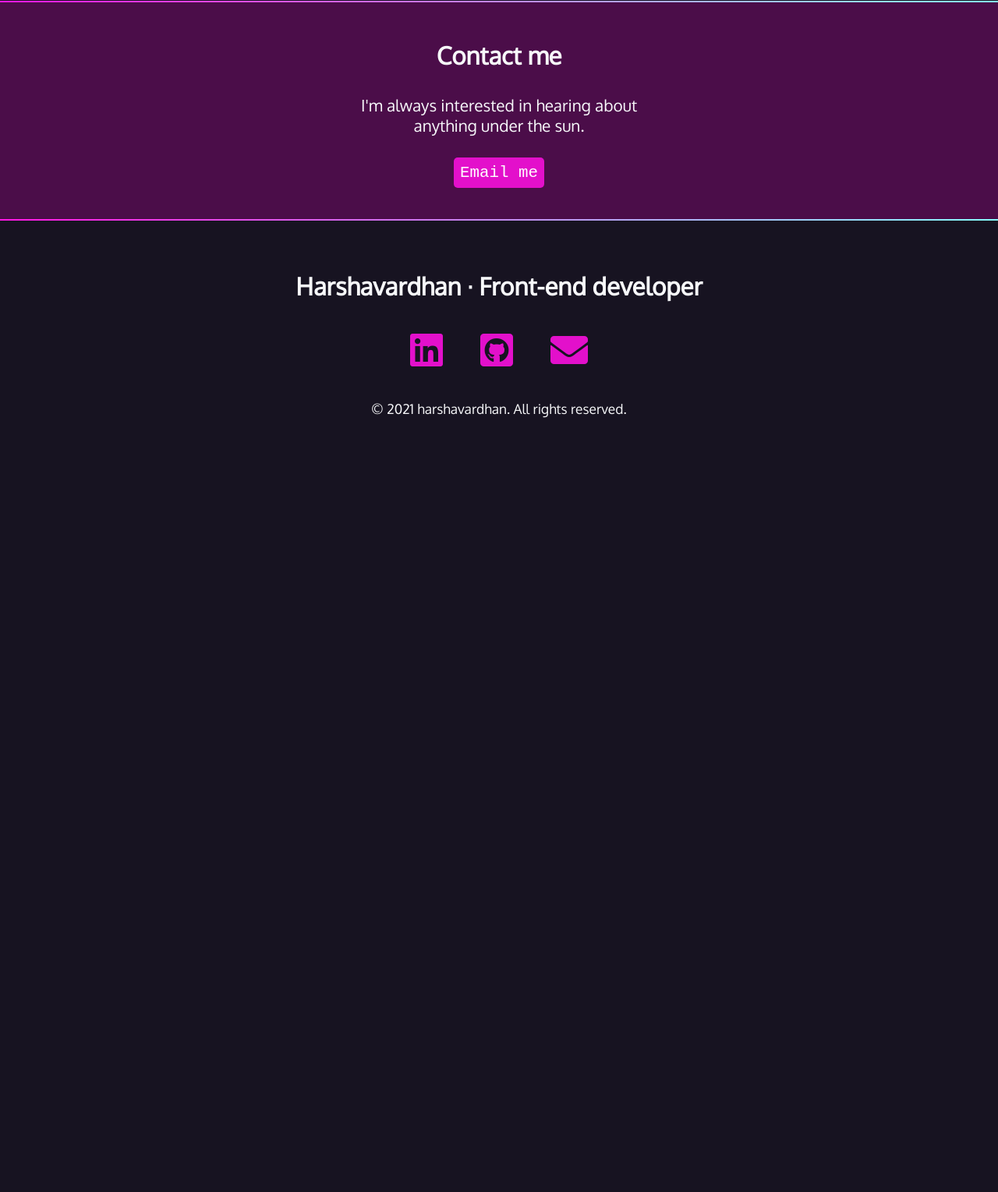
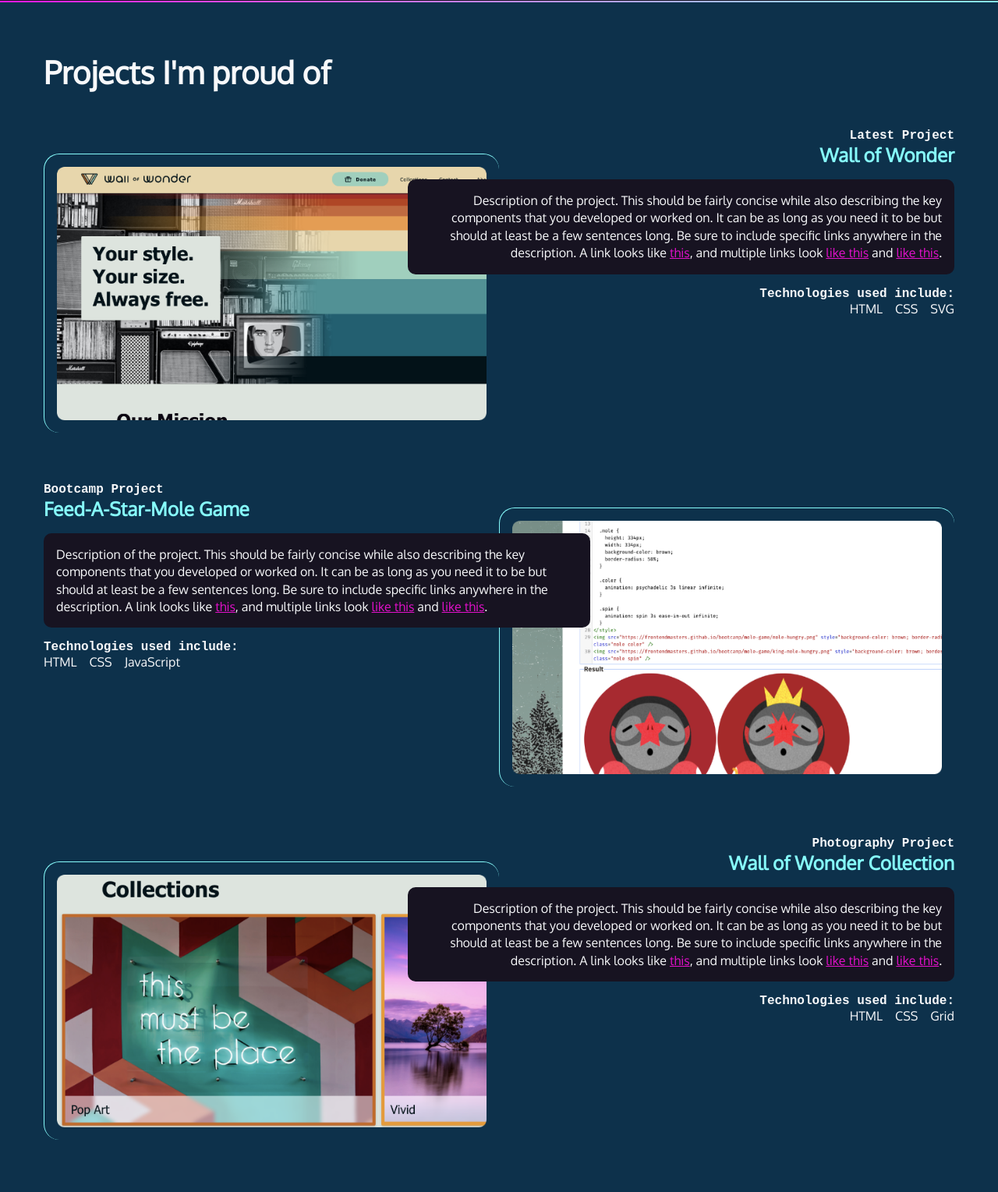
Before and after one commit to pharshavardhan2/portfolio, a plain HTML site: page index.html in a window 1280 px wide. Shown: the part 619-2148 px from the top of the page at 78% size. Before the commit the page ends 1240 px from the top, so only its background shows below. Drawn offline with Linux system fonts and the light colour scheme; a web font is replaced by a local one.

Commit message:
added projects and about page

```diff
--- a/css/style.css
+++ b/css/style.css
@@ -13,6 +13,7 @@
 }
 
 html {
+  /* considers padding, margin, border as part of width and height */
   box-sizing: border-box;
 }
 *,
@@ -29,11 +30,13 @@ body {
   color: var(--white);
   font-size: var(--font-size);
 }
+
 h1,
 h2,
 h3 {
   margin: 0;
 }
+
 a {
   color: var(--magenta);
 }
@@ -43,9 +46,18 @@ a:hover {
   text-decoration: none;
 }
 
+/* way to make change img dimensions automatically */
+img {
+  width: 100%;
+}
+
 /* divs for background */
 .plum {
   background-color: var(--plum);
+}
+
+.dkblue {
+  background-color: var(--dkblue);
 }
 
 .gradient {
@@ -85,7 +97,93 @@ a:hover {
   font-size: 4rem;
 }
 
-/* contact section */
+/* projects styles */
+#projects {
+  padding: 4rem 1rem;
+  max-width: 1200px;
+  margin: 0 auto;
+}
+
+#projects h2 {
+  font-size: 2.5rem;
+  margin-bottom: 3rem;
+}
+
+#projects h4 {
+  margin: 0;
+  font-size: 1rem;
+  font-family: var(--mono);
+}
+
+#projects h3 {
+  color: var(--aqua);
+}
+
+.blackbox {
+  background-color: var(--black);
+  padding: 1rem;
+  border-radius: 10px;
+  font-size: 1rem;
+  line-height: 1.4;
+}
+
+#projects ul {
+  margin: 0;
+  padding: 0;
+  display: flex;
+  flex-flow: row wrap;
+  gap: 1rem;
+  list-style-type: none;
+  justify-content: flex-start;
+  font-size: 1rem;
+}
+
+#projects img {
+  margin: 2rem 0 4rem 0;
+  padding: 1rem;
+  border-top: 1px solid var(--aqua);
+  border-left: 1px solid var(--aqua);
+  border-radius: 20px;
+}
+
+@media (min-width: 550px) {
+  article {
+    display: grid;
+    /* makes 10 columns with each part take 1 fraction */
+    grid-template-columns: repeat(10, 1fr);
+  }
+
+  .text {
+    /* makes text section drawn after image */
+    order: 2;
+  }
+
+  /* for odd index projects */
+  #projects article:nth-of-type(odd) .text {
+    grid-column: 5/11;
+    grid-row: 1/2;
+    text-align: right;
+  }
+  #projects article:nth-of-type(odd) img {
+    grid-column: 1/6;
+    grid-row: 1/2;
+  }
+  #projects article:nth-of-type(odd) ul {
+    justify-content: flex-end;
+  }
+  /* for even index projects */
+  #projects article:nth-of-type(even) img {
+    grid-column: 6/11;
+    grid-row: 1/2;
+  }
+  #projects article:nth-of-type(even) .text {
+    grid-column: 1/7;
+    grid-row: 1/2;
+    text-align: left;
+  }
+}
+
+/* contact styles */
 
 #contact {
   width: 400px;
@@ -171,6 +269,7 @@ footer ul {
   gap: 3rem;
   font-size: 3rem;
 }
+
 @media (min-width: 850px) {
   nav {
     max-width: 1200px;
--- /dev/null
+++ b/html/about.html
@@ -0,0 +1,77 @@
+<!DOCTYPE html>
+<html lang="en">
+  <head>
+    <meta charset="UTF-8" />
+    <meta http-equiv="X-UA-Compatible" content="IE=edge" />
+    <meta name="viewport" content="width=device-width, initial-scale=1.0" />
+    <title>About harsha</title>
+    <link rel="preconnect" href="https://fonts.googleapis.com" />
+    <link rel="preconnect" href="https://fonts.gstatic.com" crossorigin />
+    <link
+      href="https://fonts.googleapis.com/css2?family=Oxygen&family=Oxygen+Mono&display=swap"
+      rel="stylesheet"
+    />
+    <link
+      href="https://cdnjs.cloudflare.com/ajax/libs/font-awesome/5.15.4/css/all.min.css"
+      rel="stylesheet"
+    />
+    <link rel="stylesheet" href="../css/style.css" />
+  </head>
+  <body>
+    <nav>
+      <ul>
+        <li>
+          <h1>
+            <a href="../index.html">
+              <span class="fas fa-robot"></span>
+              <span>Harshavardhan</span>
+            </a>
+          </h1>
+        </li>
+        <li><a href="../index.html#projects">Projects</a></li>
+        <li><a href="about.html">About</a></li>
+        <li><a href="../index.html#contact">Contact</a></li>
+        <li>
+          <a href="#">
+            <span class="fab fa-linkedin" aria-hidden></span>
+            <span class="sr-only">LinkedIn</span>
+          </a>
+        </li>
+        <li>
+          <a href="https://github.com/pharshavardhan2" target="_blank">
+            <span class="fab fa-github-square"></span>
+            <span class="sr-only">Github</span>
+          </a>
+        </li>
+        <li><a href="#" class="btn">Resume</a></li>
+      </ul>
+    </nav>
+
+    <div class="gradient"></div>
+
+    <footer>
+      <h2>Harshavardhan &middot; Front-end developer</h2>
+      <ul>
+        <li>
+          <a href="#">
+            <span class="fab fa-linkedin" aria-hidden></span>
+            <span class="sr-only">LinkedIn</span>
+          </a>
+        </li>
+        <li>
+          <a href="https://github.com/pharshavardhan2" target="_blank">
+            <span class="fab fa-github-square" aria-hidden></span>
+            <span class="sr-only">Github</span>
+          </a>
+        </li>
+        <li>
+          <a href="mailto:pharshavardhan2@outlook.com" target="_blank">
+            <span class="fas fa-envelope" aria-hidden></span>
+            <span class="sr-only">Mail</span>
+          </a>
+        </li>
+      </ul>
+      <p><small>&copy; 2021 harshavardhan. All rights reserved.</small></p>
+    </footer>
+  </body>
+</html>
--- a/index.html
+++ b/index.html
@@ -1,35 +1,44 @@
 <!DOCTYPE html>
 <html lang="en">
   <head>
-    <meta charset="UTF-8">
-    <meta http-equiv="X-UA-Compatible" content="IE=edge">
-    <meta name="viewport" content="width=device-width, initial-scale=1.0">
+    <meta charset="UTF-8" />
+    <meta http-equiv="X-UA-Compatible" content="IE=edge" />
+    <meta name="viewport" content="width=device-width, initial-scale=1.0" />
     <title>Harsha's portfolio site</title>
-    <link rel="preconnect" href="https://fonts.googleapis.com">
-    <link rel="preconnect" href="https://fonts.gstatic.com" crossorigin>
-    <link href="https://fonts.googleapis.com/css2?family=Oxygen&family=Oxygen+Mono&display=swap" rel="stylesheet">
-    <link href="https://cdnjs.cloudflare.com/ajax/libs/font-awesome/5.15.4/css/all.min.css" rel="stylesheet">
-    <link rel="stylesheet" href="css/style.css">
+    <link rel="preconnect" href="https://fonts.googleapis.com" />
+    <link rel="preconnect" href="https://fonts.gstatic.com" crossorigin />
+    <link
+      href="https://fonts.googleapis.com/css2?family=Oxygen&family=Oxygen+Mono&display=swap"
+      rel="stylesheet"
+    />
+    <link
+      href="https://cdnjs.cloudflare.com/ajax/libs/font-awesome/5.15.4/css/all.min.css"
+      rel="stylesheet"
+    />
+    <link rel="stylesheet" href="css/style.css" />
   </head>
   <body>
     <nav>
       <ul>
         <li>
-                <h1><a href="index.html">
+          <h1>
+            <a href="index.html">
               <span class="fas fa-robot"></span>
-                    <span>Harshavardhan<span>
+              <span>Harshavardhan</span>
             </a>
           </h1>
         </li>
         <li><a href="#projects">Projects</a></li>
-            <li><a href="about.html">About</a></li>
+        <li><a href="html/about.html">About</a></li>
         <li><a href="#contact">Contact</a></li>
-            <li><a href="#">
+        <li>
+          <a href="#">
             <span class="fab fa-linkedin" aria-hidden></span>
             <span class="sr-only">LinkedIn</span>
           </a>
         </li>
-            <li><a href="https://github.com/pharshavardhan2" target="_blank">
+        <li>
+          <a href="https://github.com/pharshavardhan2" target="_blank">
             <span class="fab fa-github-square"></span>
             <span class="sr-only">Github</span>
           </a>
@@ -41,9 +50,108 @@
     <section id="intro">
       <p class="name">Hi, my name is <span>Harshavardhan.</span></p>
       <h2>I develop the front end of websites.</h2>
-        <p>I'm a developer specializing in HTML, CSS, javascript, python, react.</p>
-        <p>Currently, I'm working at <a href="https://www.prepladder.com/">prepladder</a>, trying a career switch to web development.</p>
+      <p>
+        I'm a developer specializing in HTML, CSS, javascript, python, react.
+      </p>
+      <p>
+        Currently, I'm working at
+        <a href="https://www.prepladder.com/">prepladder</a>, trying a career
+        switch to web development.
+      </p>
     </section>
+
+    <div class="gradient"></div>
+
+    <div class="dkblue">
+      <section id="projects">
+        <h2>Projects I'm proud of</h2>
+
+        <article>
+          <div class="text">
+            <h4>Latest Project</h4>
+            <h3>Wall of Wonder</h3>
+            <p class="blackbox">
+              Description of the project. This should be fairly concise while
+              also describing the key components that you developed or worked
+              on. It can be as long as you need it to be but should at least be
+              a few sentences long. Be sure to include specific links anywhere
+              in the description. A link looks like
+              <a href="https://frontendmasters.github.io/grid-flexbox-v2/"
+                >this</a
+              >, and multiple links look <a href="#">like this</a> and
+              <a href="#">like this</a>.
+            </p>
+            <h4>Technologies used include:</h4>
+            <ul>
+              <li>HTML</li>
+              <li>CSS</li>
+              <li>SVG</li>
+            </ul>
+          </div>
+          <img
+            src="img/wall-of-wonder.webp"
+            alt="Screenshot of the Wall of Wonder."
+          />
+        </article>
+
+        <article>
+          <div class="text">
+            <h4>Bootcamp Project</h4>
+            <h3>Feed-A-Star-Mole Game</h3>
+            <p class="blackbox">
+              Description of the project. This should be fairly concise while
+              also describing the key components that you developed or worked
+              on. It can be as long as you need it to be but should at least be
+              a few sentences long. Be sure to include specific links anywhere
+              in the description. A link looks like
+              <a href="https://frontendmasters.github.io/bootcamp/mole">this</a
+              >, and multiple links look <a href="#">like this</a> and
+              <a href="#">like this</a>.
+            </p>
+            <h4>Technologies used include:</h4>
+            <ul>
+              <li>HTML</li>
+              <li>CSS</li>
+              <li>JavaScript</li>
+            </ul>
+          </div>
+          <img
+            src="img/feed-a-star-mole.webp"
+            alt="Screenshot of the Frontend Masters Bootcamp."
+          />
+        </article>
+
+        <article>
+          <div class="text">
+            <h4>Photography Project</h4>
+            <h3>Wall of Wonder Collection</h3>
+            <p class="blackbox">
+              Description of the project. This should be fairly concise while
+              also describing the key components that you developed or worked
+              on. It can be as long as you need it to be but should at least be
+              a few sentences long. Be sure to include specific links anywhere
+              in the description. A link looks like
+              <a
+                href="https://frontendmasters.github.io/grid-flexbox-v2/grid-figure-figcaption"
+                >this</a
+              >, and multiple links look <a href="#">like this</a> and
+              <a href="#">like this</a>.
+            </p>
+
+            <h4>Technologies used include:</h4>
+            <ul>
+              <li>HTML</li>
+              <li>CSS</li>
+              <li>Grid</li>
+            </ul>
+          </div>
+          <img
+            src="img/wallofwonder-collections.webp"
+            alt="Screenshot of the Wall of Wonder Collections."
+          />
+        </article>
+      </section>
+    </div>
 
     <div class="gradient"></div>
 
@@ -51,7 +159,9 @@
       <section id="contact">
         <h2>Contact me</h2>
         <p>I'm always interested in hearing about anything under the sun.</p>
-            <a class="btn" href="mailto:pharshavardhan2@outlook.com" target="_blank">Email me</a>
+        <a class="btn" href="mailto:pharshavardhan2@outlook.com" target="_blank"
+          >Email me</a
+        >
       </section>
     </div>
 
@@ -60,17 +170,20 @@
     <footer>
       <h2>Harshavardhan &middot; Front-end developer</h2>
       <ul>
-            <li><a href="#">
+        <li>
+          <a href="#">
             <span class="fab fa-linkedin" aria-hidden></span>
             <span class="sr-only">LinkedIn</span>
           </a>
         </li>
-            <li><a href="https://github.com/pharshavardhan2" target="_blank">
+        <li>
+          <a href="https://github.com/pharshavardhan2" target="_blank">
             <span class="fab fa-github-square" aria-hidden></span>
             <span class="sr-only">Github</span>
           </a>
         </li>
-            <li><a href="mailto:pharshavardhan2@outlook.com" target="_blank">
+        <li>
+          <a href="mailto:pharshavardhan2@outlook.com" target="_blank">
             <span class="fas fa-envelope" aria-hidden></span>
             <span class="sr-only">Mail</span>
           </a>
```
Also changed, not shown: img/feed-a-star-mole.webp (added), img/wall-of-wonder.webp (added), img/wallofwonder-collections.webp (added). Lines whose indentation alone changed are shown as unchanged.
